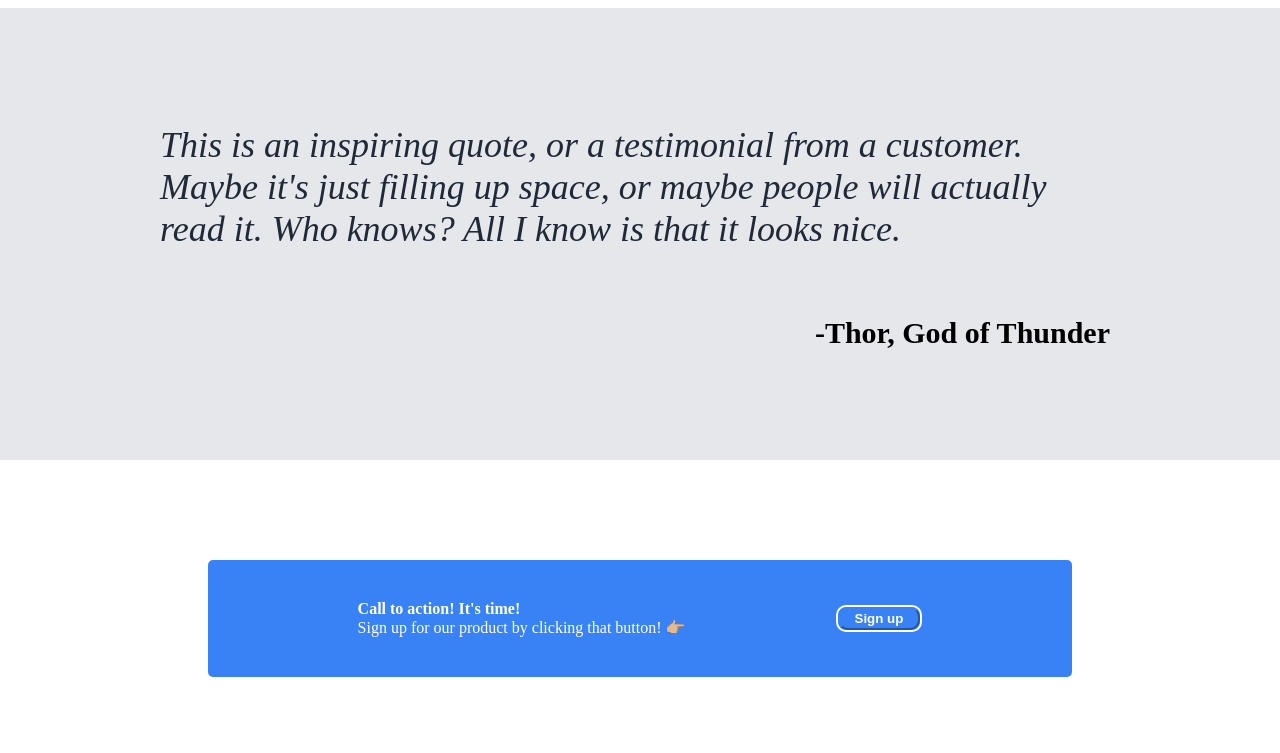
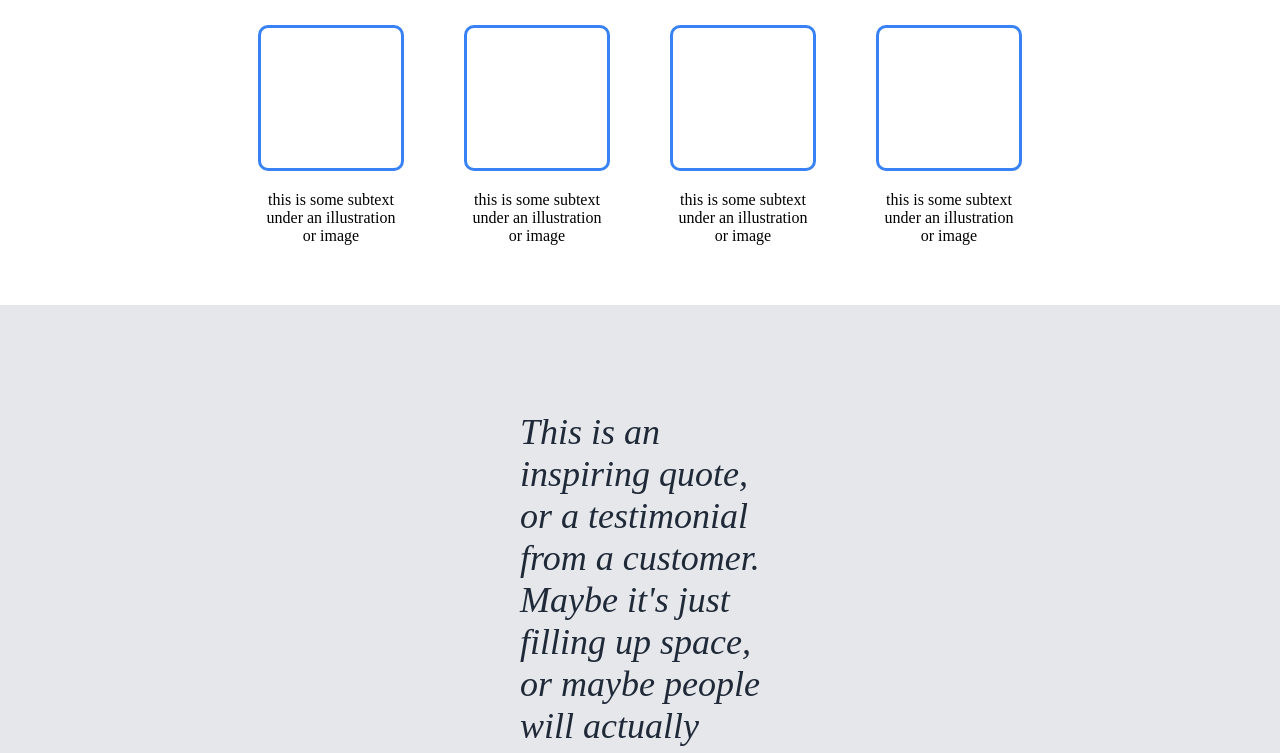
Before and after one commit to AtakanCodes/landing-page, a plain HTML site: page index.html in a window 1280 px wide. Shown: the part 676-1429 px from the top of the page. Drawn offline with Linux system fonts and the light colour scheme.

Commit message:
Fix fullscreen misalignment of all sections

```diff
--- a/style.css
+++ b/style.css
@@ -23,6 +23,7 @@ button {
     display: flex;
     flex-direction: column;
     background-color: #1F2937;
+    padding: 0px 350px;
 }
 
 .header-top {
@@ -95,24 +96,27 @@ button {
     justify-content: center;
     margin: 20px 20px;
     text-align: center;
-    gap: 10px;
+    gap: 20px;
     padding-bottom: 40px;
 }
 
 .blue-frame {
     background-color: white;
     border-color: #3882F6;
-    border-width: 2px;
+    border-width: 3px;
     border-radius: 10px;
     border-style: solid;
-    width: 50px 40px;
-    padding: 50px;
+    padding: 70px;
     margin: 20px;
 }
 
+.section-3 {
+    padding: 70px 440px;
+    background-color: #E5E7EB;
+}
+
 .quote {
-    background-color: #E5E7EB;
-    padding: 80px;
+    /* padding: 80px; */
     justify-content: center;
     align-items: center;
     display: flex;
@@ -129,7 +133,7 @@ button {
 
 #s3quoter {
     align-self: flex-end;
-    padding-right: 90px;
+    padding-right: 150px;
     font-weight: 900;
     font-size: 30px;
 }
```
